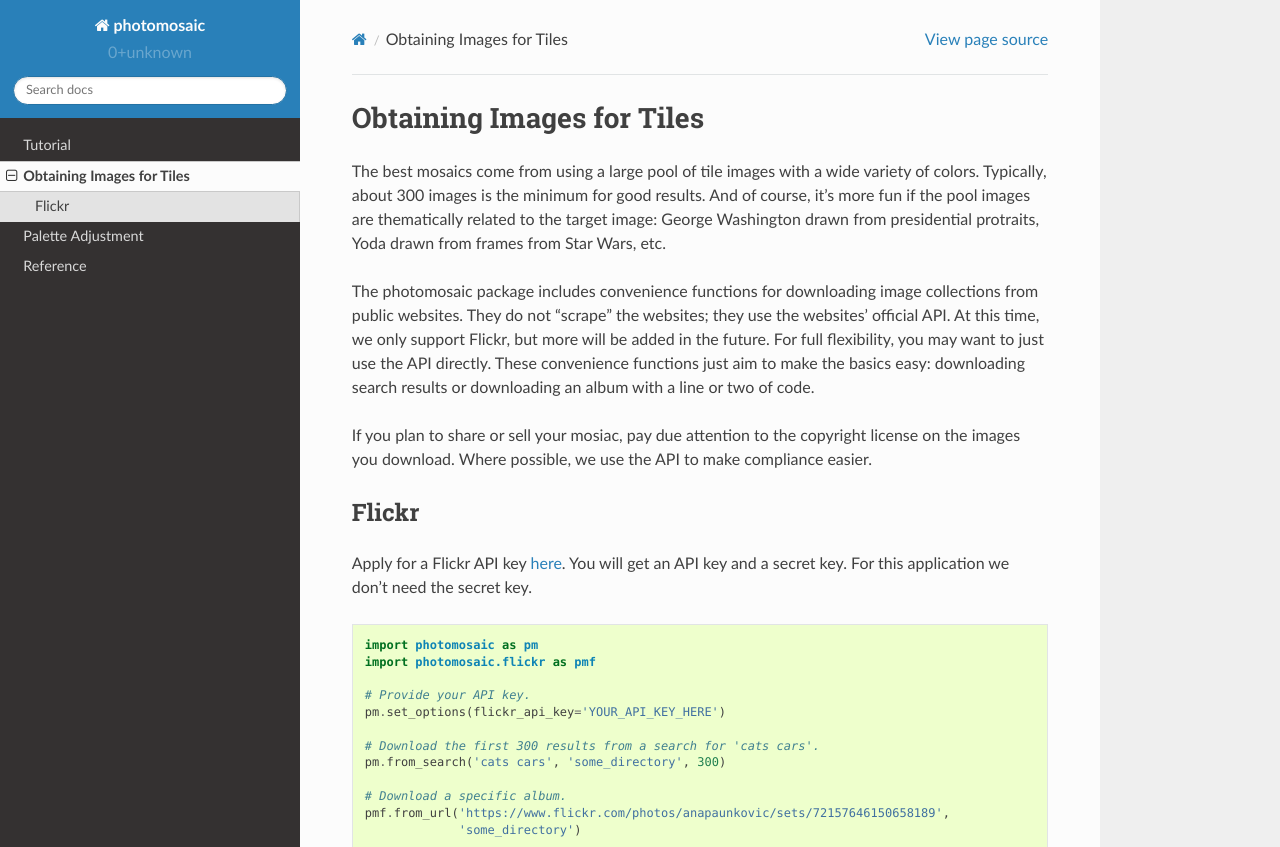
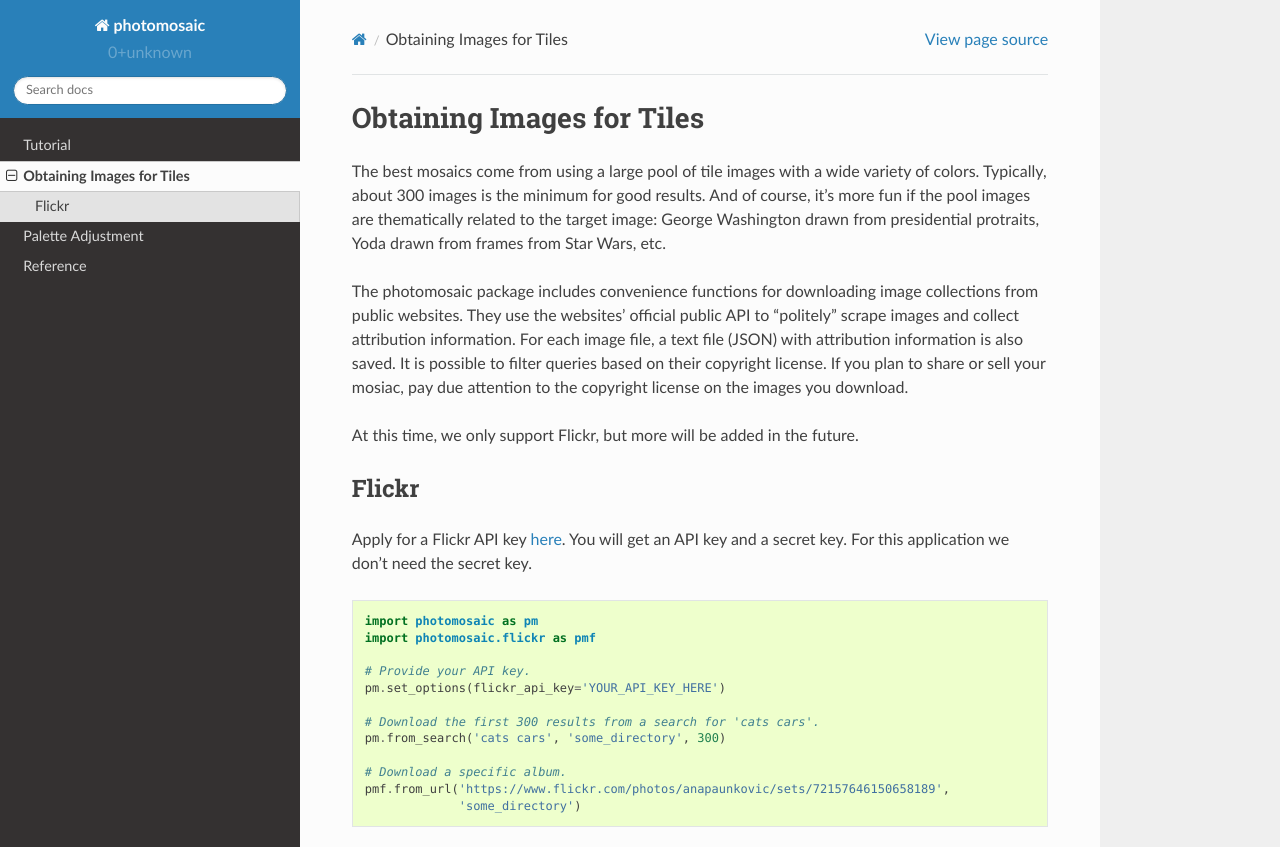
Before and after one commit to danielballan/photomosaic, a Sphinx documentation site: the page built from doc/source/getting-tiles.rst, in a window 1280 px wide and 1288 px high, cut to the strip 0-847 px from the top of the window. Built offline with Sphinx 7.4.7 and the Read the Docs theme 2.0.0, drawn with Linux system fonts in a browser that asks for light colours.

Commit message:
ENH: Save JSON with attribution info along with image.

```diff
--- a/doc/source/getting-tiles.rst
+++ b/doc/source/getting-tiles.rst
@@ -8,15 +8,14 @@
 from frames from Star Wars, etc.
 
 The photomosaic package includes convenience functions for downloading image
-collections from public websites. They do not "scrape" the websites; they use
-the websites' official API. At this time, we only support Flickr, but more will
-be added in the future. For full flexibility, you may want to just use the API
-directly. These convenience functions just aim to make the basics easy:
-downloading search results or downloading an album with a line or two of code.
+collections from public websites. They use the websites' official public API to
+"politely" scrape images and collect attribution information. For each image
+file, a text file (JSON) with attribution information is also saved. It is
+possible to filter queries based on their copyright license. If you plan to
+share or sell your mosiac, pay due attention to the copyright license on the
+images you download.
 
-If you plan to share or sell your mosiac, pay due attention to the copyright
-license on the images you download. Where possible, we use the API to make
-compliance easier.
+At this time, we only support Flickr, but more will be added in the future.
 
 Flickr
 ------
```
Also changed, not shown: 1 other file.
